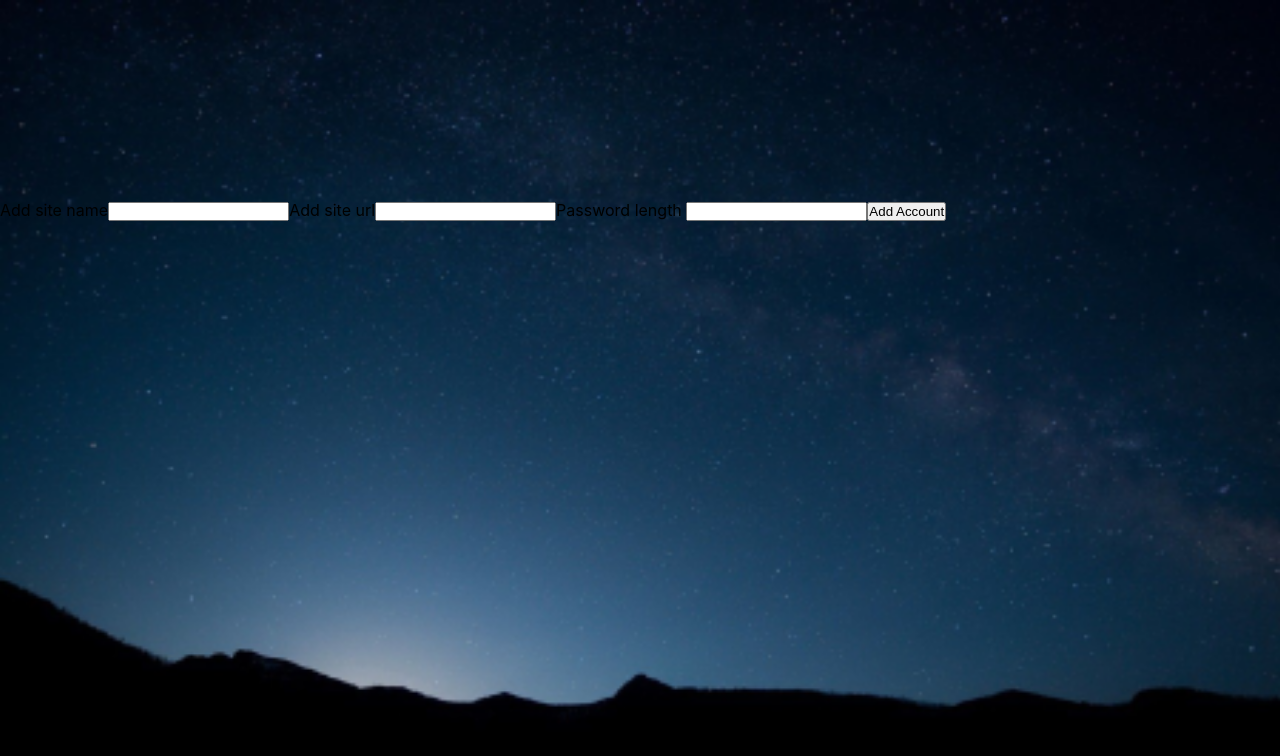
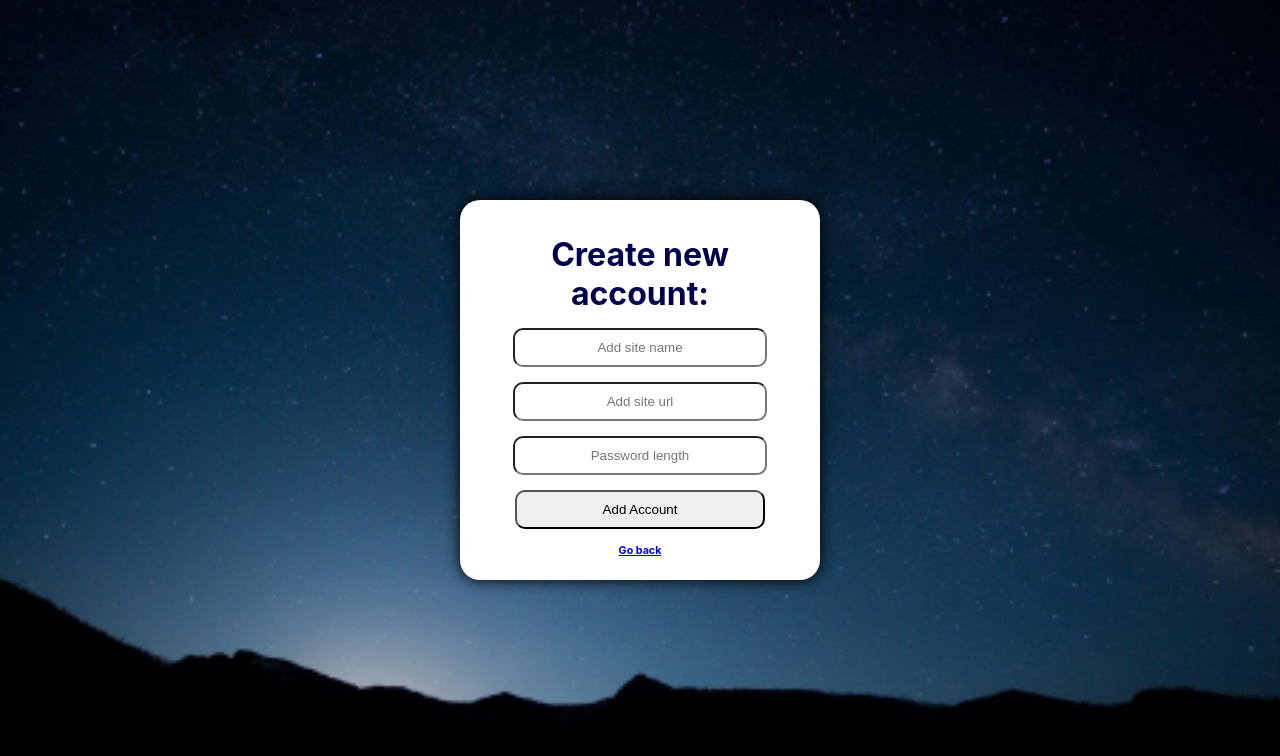
Before and after one commit to Andrei-Mihai-CANUTA/Hackathon, a React (Create React App) app in the folder client/: page /generate in a window 1280 px wide. Shown: the top 756 px of the page. Built offline with nearby package versions, Linux system fonts and the light colour scheme.

Commit message:
Styled Generate Pass

```diff
--- a/client/src/components/GeneratePassword.js
+++ b/client/src/components/GeneratePassword.js
@@ -1,10 +1,12 @@
 import react, { useState } from "react";
 import crypto from "crypto";
+import { useNavigate } from "react-router-dom";
 
 export default function GeneratePassword() {
   const [name, setName] = useState("");
   const [url, setUrl] = useState("");
   const [passwordLength, setPasswordLength] = useState("");
+  const navigate = useNavigate();
 
   const handleSubmit = (e) => {
     e.preventDefault();
@@ -17,55 +19,68 @@ export default function GeneratePassword() {
       url: url,
       password: passwordGenerated,
     };
-    fetch("http://localhost:4000/addAccount", {
-      method: "POST",
-      // mode: "cors",
-      headers: {
-        "Content-Type": "application/json",
-      },
-      body: JSON.stringify(data),
-    })
-      .then((response) => response.json())
-      .then((data) => {
-        console.log("Success:", data);
-      })
-      .catch((error) => {
-        console.error("Error:", error);
-      });
+    // fetch("http://localhost:4000/addAccount", {
+    //   method: "POST",
+    //   // mode: "cors",
+    //   headers: {
+    //     "Content-Type": "application/json",
+    //   },
+    //   body: JSON.stringify(data),
+    // })
+    //   .then((response) => response.json())
+    //   .then((data) => {
+    //     console.log("Success:", data);
+    //   })
+    //   .catch((error) => {
+    //     console.error("Error:", error);
+    //   });
+      navigate("/dashboard")
   };
   return (
-    <div>
+    <div className = "container2">
+      <ul className = "listamain">
+      <li><h1>Create new account:</h1></li>
       <form
         onSubmit={(e) => {
           handleSubmit(e);
         }}
       >
-        <label htmlFor="url">Add site name</label>
+       <li> <label htmlFor="url"></label>
         <input
           type="text"
           name="name"
+          placeholder = "Add site name"
           onChange={(e) => {
             setName(e.target.value);
           }}
-        />
-        <label htmlFor="url">Add site url</label>
+        /></li>
+       <li><label htmlFor="url"></label>
         <input
           type="text"
           name="url"
+          placeholder = "Add site url"
           onChange={(e) => {
             setUrl(e.target.value);
           }}
-        />
-        <label>Password length </label>
+        /></li>
+        <li><label></label>
         <input
           type="text"
+          placeholder = "Password length"
           value={passwordLength}
           onChange={(e) => {
             setPasswordLength(e.target.value);
           }}
-        />
-        <button type="submit">Add Account</button>
-      </form>
+        /></li>
+        <li><input
+        type="Submit"
+        name ="Submit"
+        value = "Add Account"/>
+
+        </li>
+       </form>
+       <li><h6><a href = "http://localhost:3000/dashboard">Go back</a></h6></li>
+      </ul>
     </div>
   );
 }
--- a/client/src/components/Register.js
+++ b/client/src/components/Register.js
@@ -1,29 +1,33 @@
 import React, { useState } from "react";
 import "./form.css";
+import { useNavigate } from "react-router-dom";
 function Register() {
   const [name, setName] = useState("");
   const [password, setPassword] = useState("");
+  const navigate = useNavigate();
   const handleSubmit = () => {
     const data = {
       name: name,
       password: password,
     };
 
-    fetch("http://localhost:4000/addUser", {
-      method: "POST",
-      // mode: "cors",
-      headers: {
-        "Content-Type": "application/json",
-      },
-      body: JSON.stringify(data),
-    })
-      .then((response) => response.json())
-      .then((data) => {
-        console.log("Success:", data);
-      })
-      .catch((error) => {
-        console.error("Error:", error);
-      });
+
+    // fetch("http://localhost:4000/addUser", {
+    //   method: "POST",
+    //   // mode: "cors",
+    //   headers: {
+    //     "Content-Type": "application/json",
+    //   },
+    //   body: JSON.stringify(data),
+    // })
+    //   .then((response) => response.json())
+    //   .then((data) => {
+    //     console.log("Success:", data);
+    //   })
+    //   .catch((error) => {
+    //     console.error("Error:", error);
+    //   });
+      navigate("/dashboard")
   };
   return (
     <div class="container">
--- a/client/src/components/form.css
+++ b/client/src/components/form.css
@@ -50,3 +50,17 @@ ul.listamain li:nth-child(5){
 ul.listamain li:nth-child(1){
     color: #00004d;
 }
+
+.container2{
+    background-color: #ffffff;
+    width: 300px;
+    height: 340px;
+    padding: 20px 30px;
+    border-radius: 20px;
+    box-shadow: 0 0 15px 0 #000;
+    margin: auto;
+}
+
+#AddAcc{
+    text-decoration: none;
+}
```
